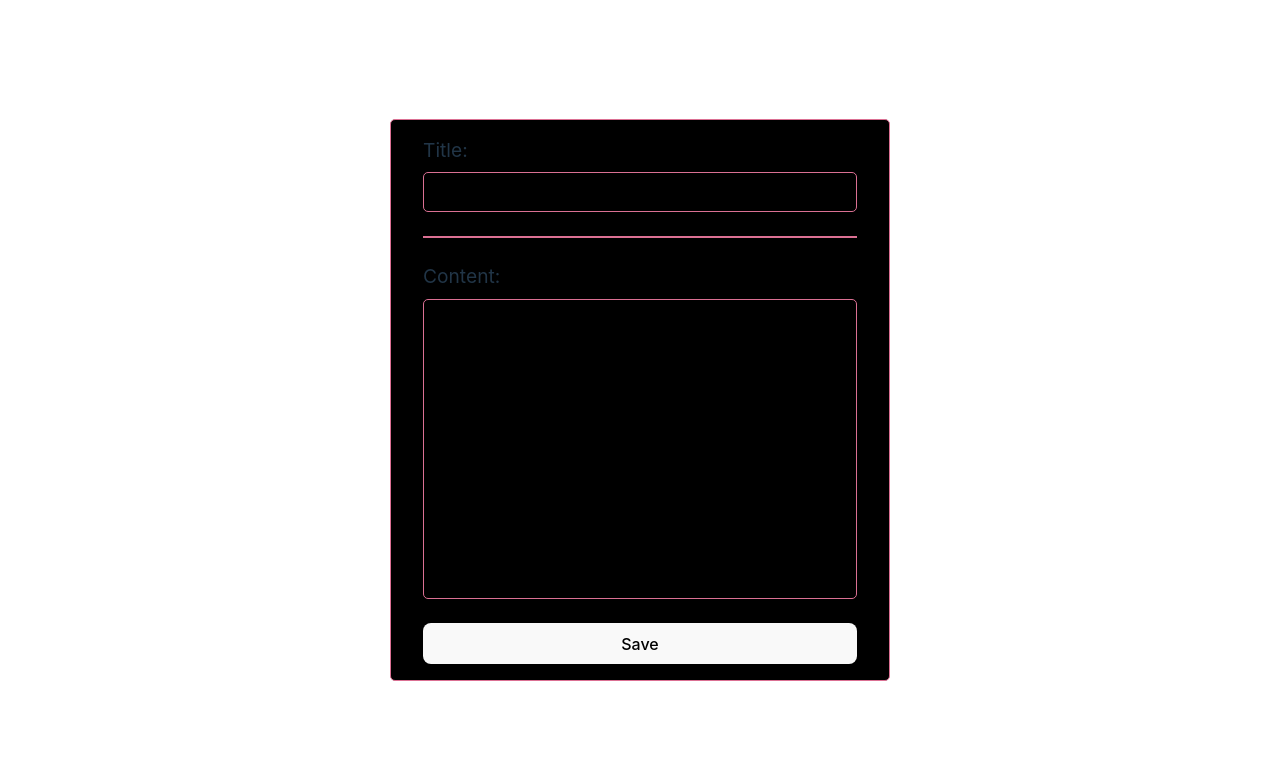
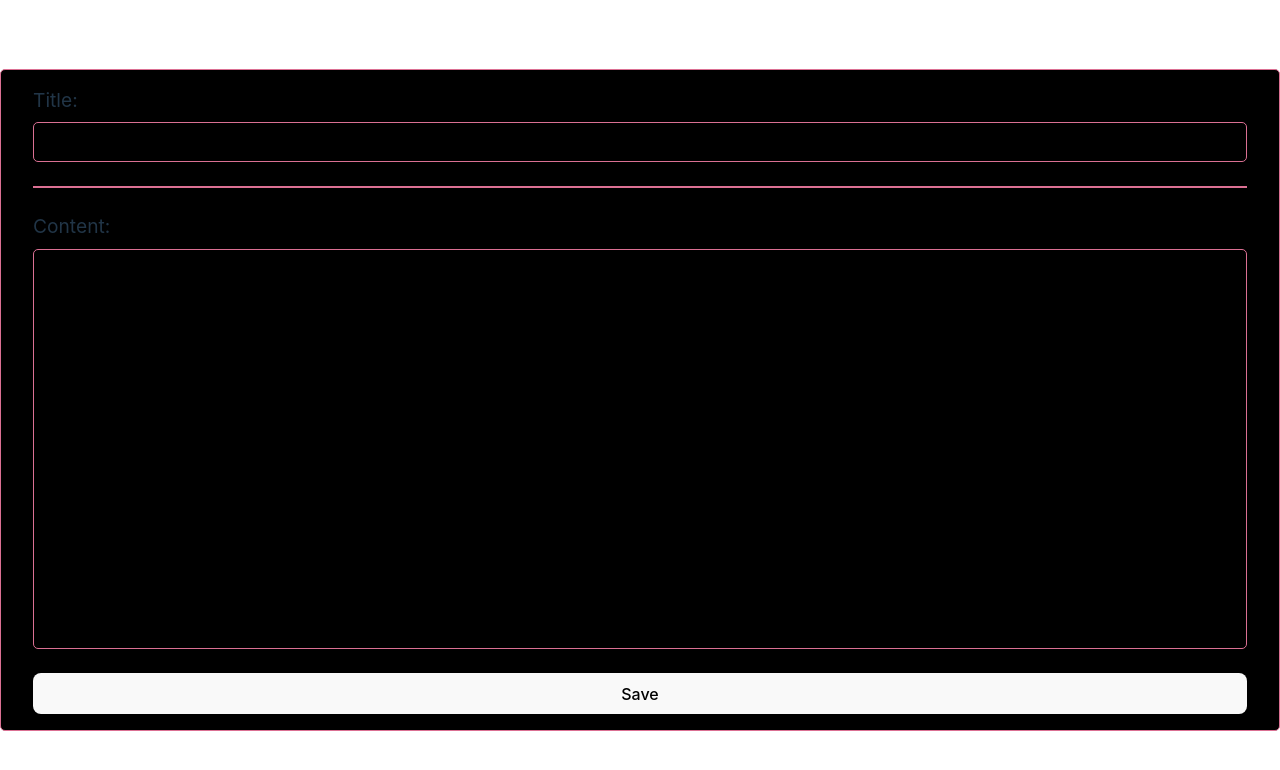
Before and after one commit to davidthus/notes-app, a React (Vite) app: page /notes/add in a window 1280 px wide. Shown: the top 770 px of the page. Built offline with nearby package versions, Linux system fonts and the light colour scheme.

Commit message:
make form larger

```diff
--- a/src/components/NoteForm.jsx
+++ b/src/components/NoteForm.jsx
@@ -3,6 +3,7 @@ import { useForm } from "react-hook-form";
 import { useDispatch } from "react-redux";
 import { useNavigate } from "react-router-dom";
 import { addNote, editNote } from "../features/notesSlice";
+import { toggleIsEditing } from "../features/userSlice";
 
 function NoteForm({ initialNote, type }) {
   const navigate = useNavigate();
@@ -21,7 +22,7 @@ function NoteForm({ initialNote, type }) {
     };
     if (type === "edit") {
       dispatch(editNote({ newNote }));
-      navigate("/");
+      dispatch(toggleIsEditing());
     } else {
       dispatch(addNote({ newNote }));
       navigate("/");
--- a/src/index.css
+++ b/src/index.css
@@ -37,6 +37,7 @@ body {
   min-height: 100vh;
   width: 100%;
   justify-content: center;
+  overflow-x: hidden;
 }
 
 h1 {
@@ -91,13 +92,13 @@ button:focus-visible {
 textarea {
   resize: none;
   width: 100%;
-  min-height: 300px;
+  min-height: 50vh;
   background: none;
   border: 1px solid palevioletred;
   border-radius: 5px;
   font-size: 1.1rem;
-  font-family: "Segoe UI", Tahoma, Geneva, Verdana, sans-serif;
-  padding: 0.5rem 0.5rem;
+  font-family: Segoe UI, Tahoma, Geneva, Verdana, sans-serif;
+  padding: 0.5rem;
   outline: none;
 }
 
@@ -154,7 +155,6 @@ input:focus {
   background: black;
   padding: 1rem 2rem;
   border: 1px solid palevioletred;
-  max-width: 500px;
   width: 100%;
 }
 
```
